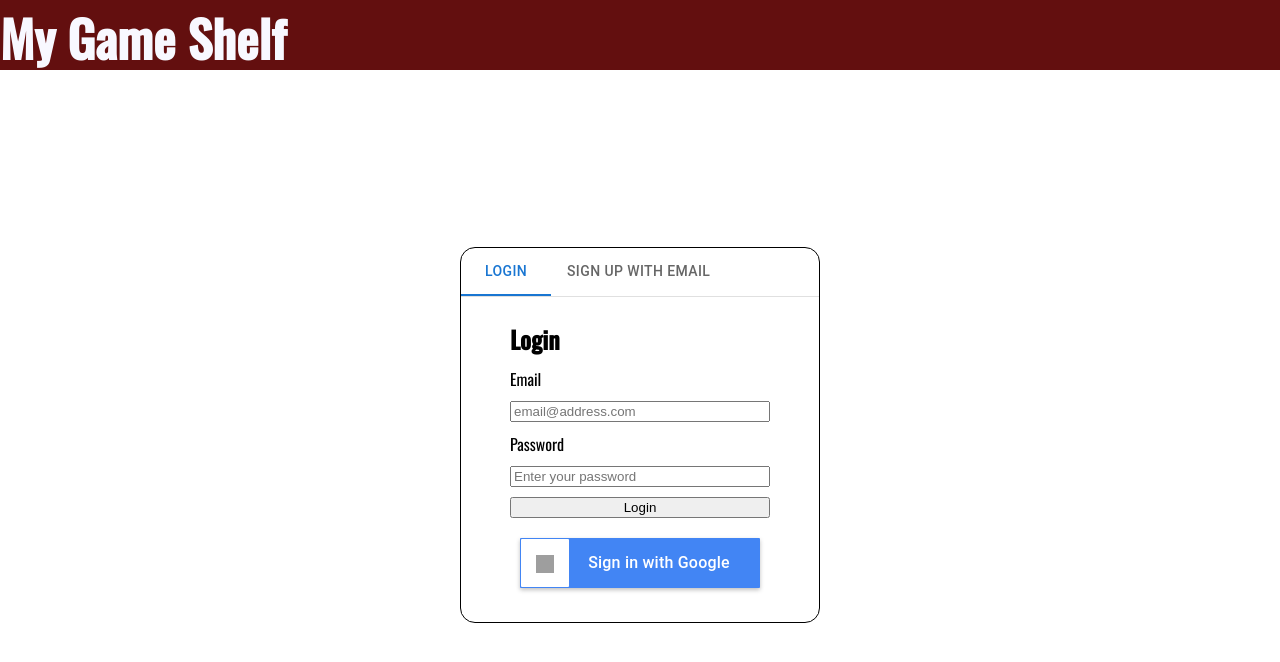
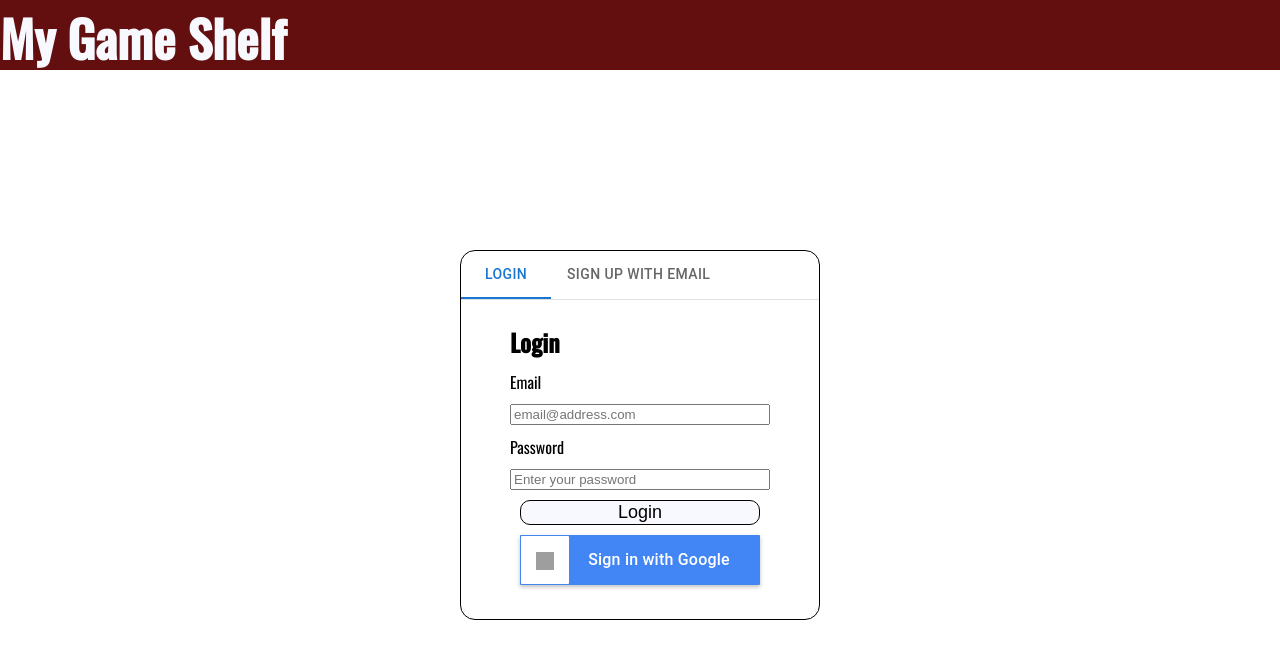
Before and after one commit to dprejs/GameNight, a Next.js app: page /login in a window 1280 px wide. Shown: the top 662 px of the page. Built offline with nearby package versions, Linux system fonts and the light colour scheme; no server answers; grey boxes are pictures that could not be loaded.

Commit message:
css clean up

```diff
--- a/pages/library.tsx
+++ b/pages/library.tsx
@@ -207,18 +207,14 @@ const Library: FC = (props) => {
           updateList={() => removeGameByIndex(index)}
         />)}
       </div>
-      <div
-        className={device.isMobile ? "addGame mobile" : "addGame"}
-      >
         <Button
           variant="outlined"
-          onClick={handleOpen}
+          onClick={handleOpen} className={device.isMobile ? "addGame mobile" : "addGame"}
           endIcon={<AddCircleOutlineRoundedIcon />}
           color="inherit"
         >
           Add Game
         </Button>
-      </div>
       <Modal
         open={open}
         onClose={handleClose}
--- a/pages/login.tsx
+++ b/pages/login.tsx
@@ -220,7 +220,7 @@ const LoginPage: FC = () => {
                 required
                 onChange={signInHandleChange}
               />
-              <button type="submit">Login</button>
+              <button className={styles.button} type="submit">Login</button>
               <div onClick={googleSignIn} className={styles.gSignInButton}>
                 <div className={styles.contentWrapper}>
                   <div className={styles.logoWrapper}>
@@ -289,7 +289,7 @@ const LoginPage: FC = () => {
                 onChange={signUpHandleChange}
                 required
               />
-              <button type="submit">
+              <button className={styles.button} type="submit">
                 submit
               </button>
 
--- a/styles/login/login.module.css
+++ b/styles/login/login.module.css
@@ -1,4 +1,3 @@
-
 .gSignInButton {
   margin: 10px;
   display: inline-block;
@@ -44,7 +43,7 @@
 }
 
 .gSignInButton .textContainer {
-          font-family: Roboto,arial,sans-serif;
+  font-family: Roboto, arial, sans-serif;
   font-weight: 500;
   letter-spacing: .21px;
   font-size: 16px;
@@ -55,3 +54,12 @@
   text-align: center;
   width: 180px;
 }
+
+.button {
+  margin:0px 10px;
+  background-color: var(--white);
+  color: black;
+  border: 1px solid black;
+  border-radius: 10px;
+  font-size: large;
+}
```
Lines whose indentation alone changed are shown as unchanged.
